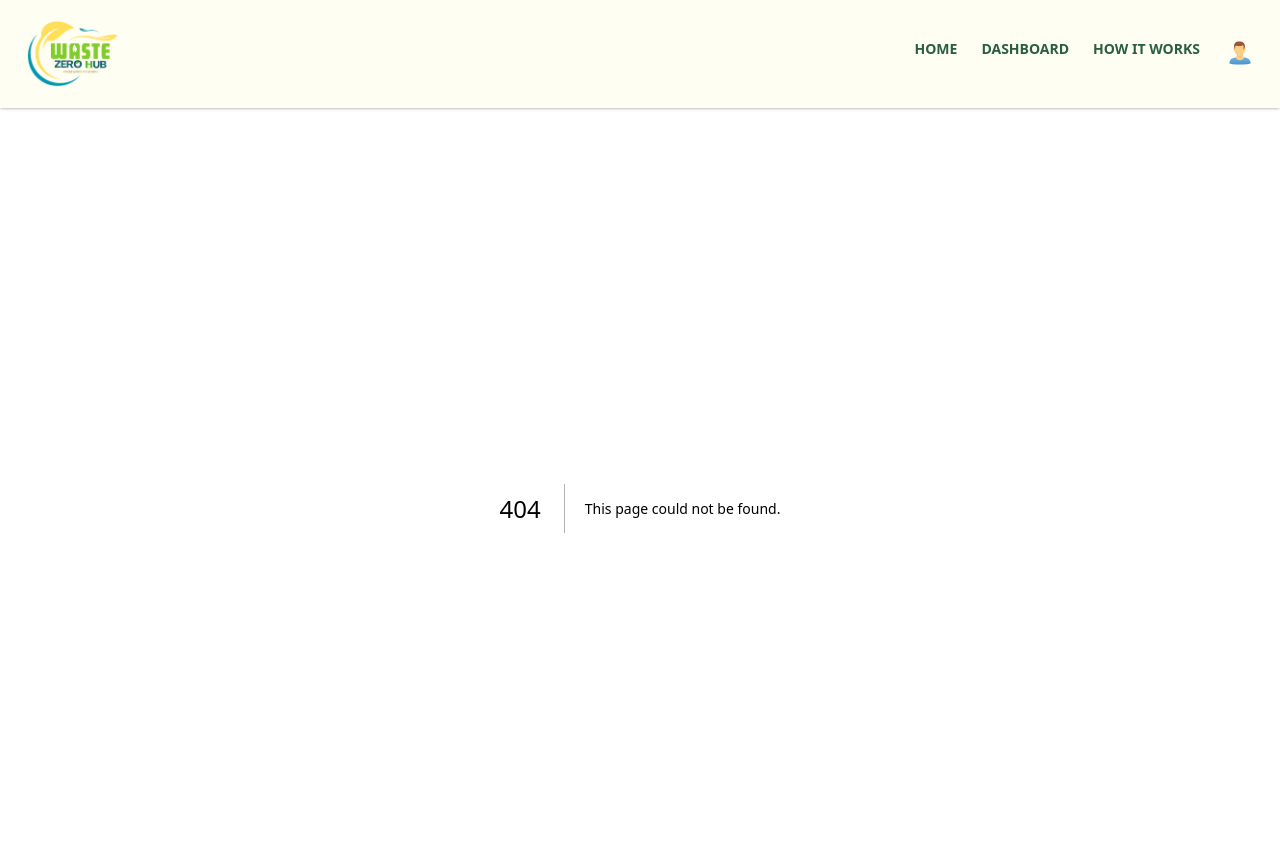
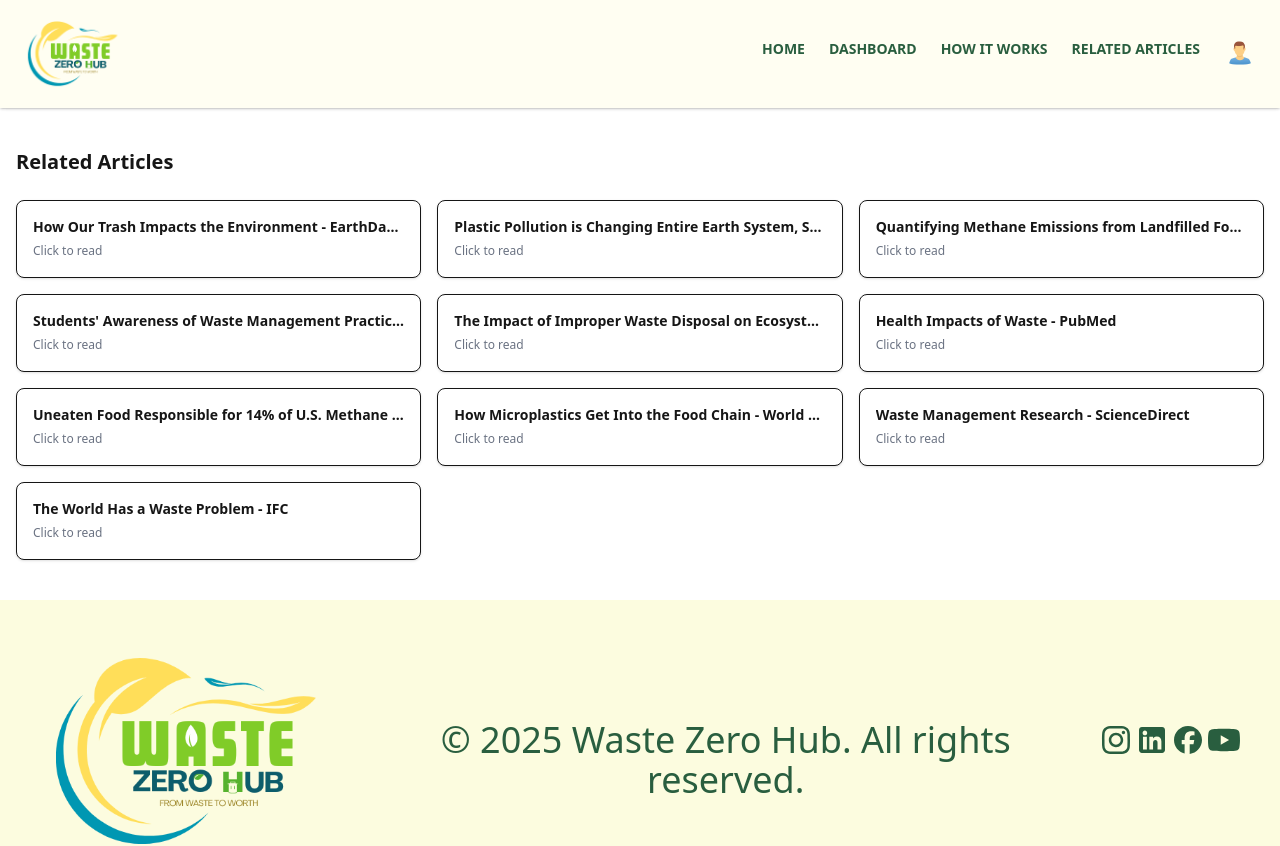
Before and after one commit to d3vmod3/waste-zero-hub, a Next.js app: page /articles in a window 1280 px wide. Before the commit this address had no page. Shown: the top 846 px of the page. Built offline with nearby package versions, Linux system fonts and the light colour scheme.

Commit message:
added articles

```diff
--- /dev/null
+++ b/src/app/articles/page.tsx
@@ -0,0 +1,6 @@
+import Articles from "@/components/articles/articles";
+const Page = () => {
+  return <Articles />;
+};
+
+export default Page;
--- /dev/null
+++ b/src/app/components/articles/articles.tsx
@@ -0,0 +1,75 @@
+"use client";
+import React from "react";
+
+interface Article {
+  title: string;
+  url: string;
+}
+
+const articles: Article[] = [
+  {
+    title: "How Our Trash Impacts the Environment - EarthDay.org",
+    url: "https://www.earthday.org/how-our-trash-impacts-the-environment/",
+  },
+  {
+    title:
+      "Plastic Pollution is Changing Entire Earth System, Scientists Find - The Guardian",
+    url: "https://www.theguardian.com/environment/2024/nov/07/plastic-pollution-is-changing-entire-earth-system-scientists-find",
+  },
+  {
+    title: "Quantifying Methane Emissions from Landfilled Food Waste - EPA",
+    url: "https://www.epa.gov/land-research/quantifying-methane-emissions-landfilled-food-waste",
+  },
+  {
+    title: "Students' Awareness of Waste Management Practices - ResearchGate",
+    url: "https://www.researchgate.net",
+  },
+  {
+    title: "The Impact of Improper Waste Disposal on Ecosystems - ResearchGate",
+    url: "https://www.researchgate.net/publication/38605365",
+  },
+  {
+    title: "Health Impacts of Waste - PubMed",
+    url: "https://pubmed.ncbi.nlm.nih.gov/15027831/",
+  },
+  {
+    title: "Uneaten Food Responsible for 14% of U.S. Methane Emissions - ReFED",
+    url: "https://refed.org/articles/uneaten-food-is-responsible-for-14-percent-of-u-s-methane-emissions-according-to-new-refed-study/",
+  },
+  {
+    title: "How Microplastics Get Into the Food Chain - World Economic Forum",
+    url: "https://www.weforum.org/stories/2025/02/how-microplastics-get-into-the-food-chain/",
+  },
+  {
+    title: "Waste Management Research - ScienceDirect",
+    url: "https://www.sciencedirect.com/science/article/pii/S2772397624000042",
+  },
+  {
+    title: "The World Has a Waste Problem - IFC",
+    url: "https://www.ifc.org/en/blogs/2024/the-world-has-a-waste-problem",
+  },
+];
+
+const Articles = () => {
+  return (
+    <div className="container mx-auto py-10 px-4">
+      <h2 className="text-xl font-bold mb-6">Related Articles</h2>
+      <div className="grid grid-cols-1 sm:grid-cols-2 lg:grid-cols-3 gap-4">
+        {articles.map((article, idx) => (
+          <a
+            key={idx}
+            href={article.url}
+            target="_blank"
+            rel="noopener noreferrer"
+            className="border rounded-lg p-4 shadow-sm hover:shadow-md transition cursor-pointer bg-white block"
+          >
+            <h3 className="font-semibold text-sm truncate">{article.title}</h3>
+            <span className="text-xs text-gray-500">Click to read</span>
+          </a>
+        ))}
+      </div>
+    </div>
+  );
+};
+
+export default Articles;
--- a/src/app/components/home/articles.tsx
+++ b/src/app/components/home/articles.tsx
@@ -59,7 +59,7 @@ const Articles = () => {
       >
         <Link
           ref={btnRef}
-          href="#"
+          href="/articles"
           className="bg-white bg-opacity-80 text-4xl px-8 py-6 text-green-800 hover:bg-opacity-100 transition"
         >
           See Related Articles
--- a/src/app/components/navigation.tsx
+++ b/src/app/components/navigation.tsx
@@ -55,11 +55,11 @@ const Navigation = () => {
                     <li>
                       <Link href="/learn-and-create">Learn and Create</Link>
                     </li>
-                    {/* <li>
-                      <Link href="/share-the-impact">How it works</Link>
-                    </li> */}
                   </ul>
                 </div>
+              </li>
+              <li>
+                <Link href="/articles">Related Articles</Link>
               </li>
               <li>
                 <Link href="/login" className="flex items-center">
```
